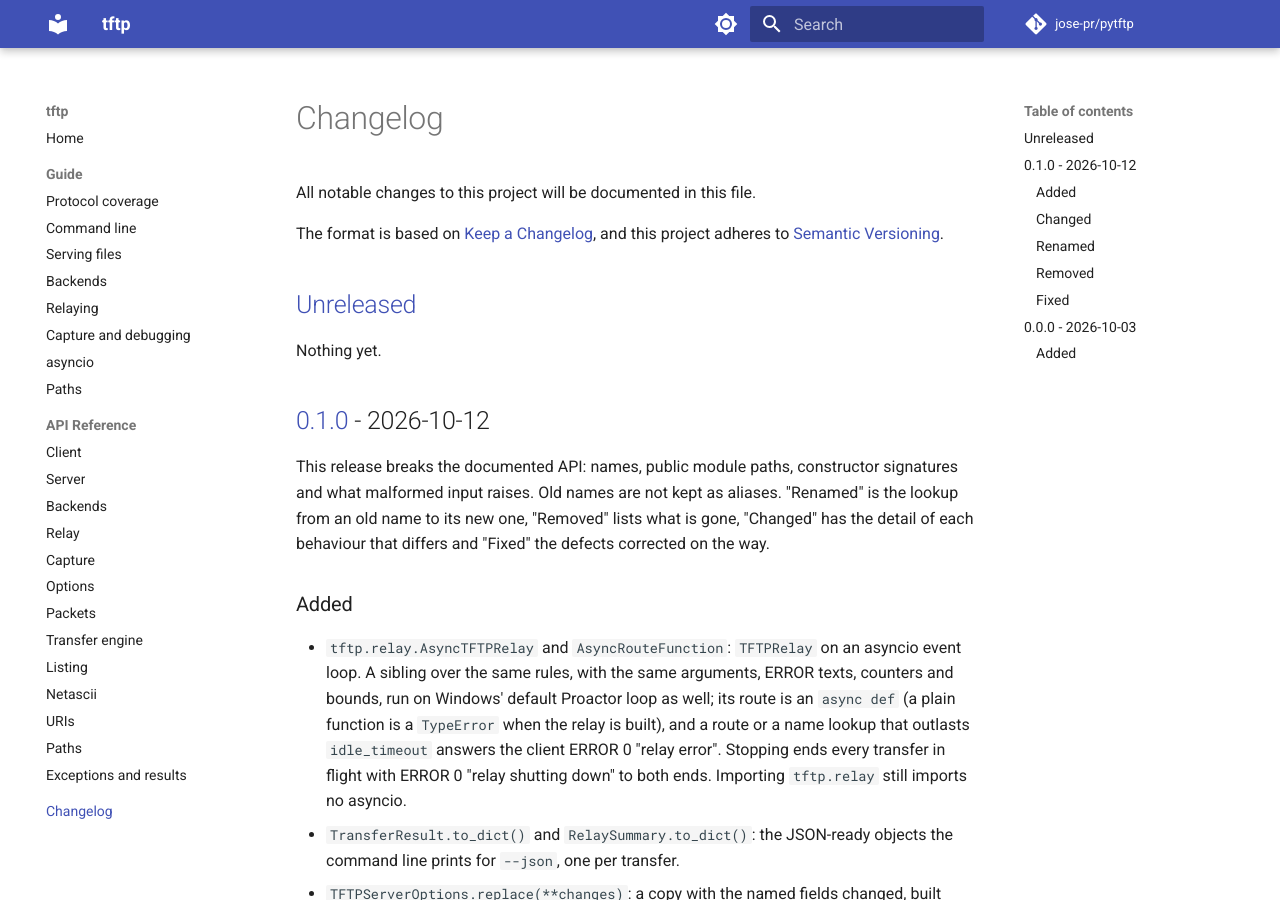
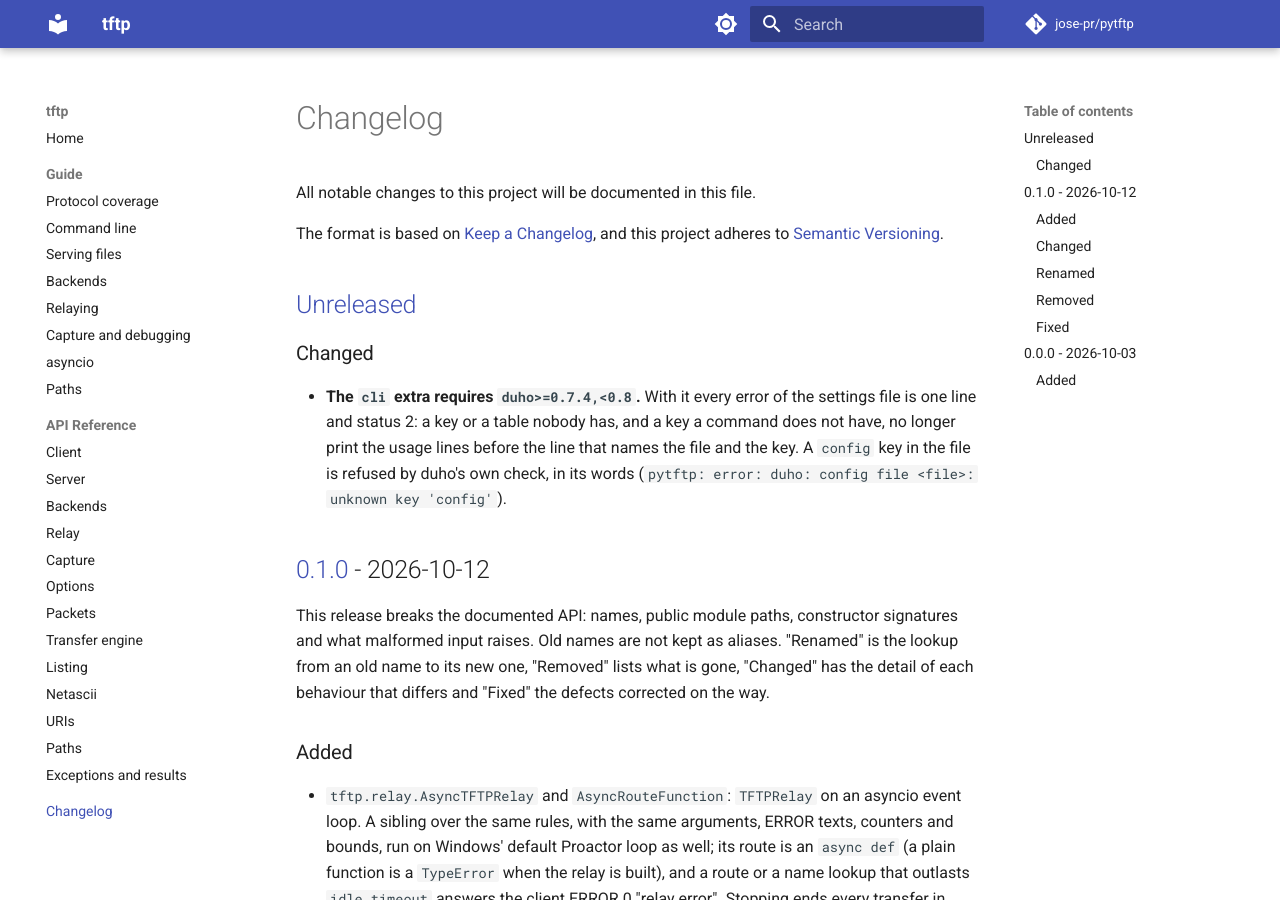
Before and after one commit to jose-pr/pytftp, an MkDocs documentation site: the page built from docs/changelog.md, in a window 1280 px wide and 900 px high. Built offline with MkDocs 1.6.1 and Material for MkDocs 9.7.7, drawn with Linux system fonts in a browser that asks for light colours; comment, search, counter and statistics services are not loaded.

Commit message:
fix: the cli extra requires duho 0.7.4, which refuses a config key itself and reports a settings error in one line

```diff
--- a/CHANGELOG.md
+++ b/CHANGELOG.md
@@ -7,7 +7,12 @@ and this project adheres to [Semantic Versioning](https://semver.org/).
 
 ## [Unreleased]
 
-Nothing yet.
+### Changed
+
+- **The `cli` extra requires `duho>=0.7.4,<0.8`.** With it every error of the settings file is one
+  line and status 2: a key or a table nobody has, and a key a command does not have, no longer print the
+  usage lines before the line that names the file and the key. A `config` key in the file is refused by
+  duho's own check, in its words (`pytftp: error: duho: config file <file>: unknown key 'config'`).
 
 ## [0.1.0] - 2026-10-12
 
--- a/pyproject.toml
+++ b/pyproject.toml
@@ -38,7 +38,7 @@ dependencies = ["netimps>=0.4.1,<0.5"]
 
 [project.optional-dependencies]
 # The CLI is optional: importing tftp never requires duho.
-cli = ["duho>=0.7.3,<0.8"]
+cli = ["duho>=0.7.4,<0.8"]
 # Captures: pktcap reads pcap and pcapng files, dissects their frames (IP
 # fragments reassembled), writes pcap and pcapng, filters and captures live on
 # Linux; `pytftp capture` and `pytftp replay` are its commands, and --pcap on
```
Also changed, not shown: docs/cli.md (+2 -3 lines), src/tftp/cli/AGENTS.md (+3 -3 lines), 3 other files.
